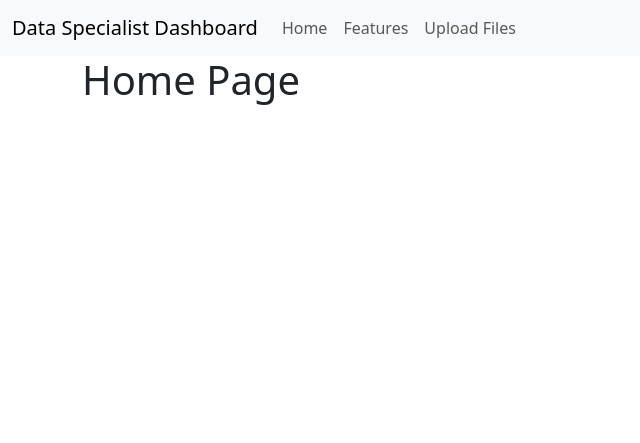
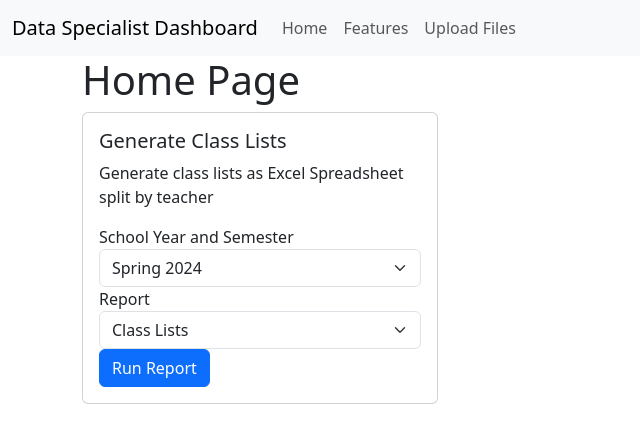
Before and after one commit to dstamp1NYCDOE/data-specialist-flask, a Flask app: page / in a window 1280 px wide. Shown: the top 443 px of the page, without its empty margins (0-640 px from the left). Run offline with Flask 3, Linux system fonts and the light colour scheme; some libraries are stand-ins or nearby versions.

Commit message:
Start setting up forms

```diff
--- a/app.py
+++ b/app.py
@@ -1,6 +1,8 @@
 from flask import Flask, request, redirect, url_for, render_template
-from forms import FileForm
+from forms import FileForm, ReportForm
 from werkzeug.utils import secure_filename
+
+from scripts.programming.class_lists import generate_class_list
 
 import os
 import utils
@@ -14,8 +16,8 @@ files_df = utils.return_dataframe_of_files()
 
 @app.route('/')
 def return_index():
-    print(files_df)
-    return render_template('index.html')
+    form = ReportForm()
+    return render_template('index.html',form=form)
 
 @app.route('/view/<report>')
 def view_most_recent_report(report):
@@ -23,6 +25,16 @@ def view_most_recent_report(report):
     report_df = utils.return_file_as_df(report_path)
     report_html = report_df.to_html(classes=["table", "table-sm"])
     return render_template("viewReport.html", report_html=report_html)
+
+@app.route('/run', methods=['POST'])
+def run_script():
+    data = request.form
+    report = request.form['report']
+    reports_map = {"scripts.programming.class_lists": generate_class_list}
+
+    reports_map.get(report)(data)
+
+    return redirect(url_for("return_index"))
 
 @app.route('/upload', methods=['GET', 'POST'])
 def upload_files():
--- a/forms.py
+++ b/forms.py
@@ -5,12 +5,7 @@ from wtforms import DateField, SelectField
 from werkzeug.utils import secure_filename
 
 
-class FileForm(FlaskForm):
-    file = FileField(validators=[FileRequired()])
-    download_date = DateField()
-    year_and_semester = SelectField(
-        "School Year and Semester",
-        choices=[
+school_year_and_semester_choices = [
             ("2023-2", "Spring 2024"),
             ("2023-1", "Fall 2023"),
             ("2022-7", "Summer 2023"),
@@ -19,5 +14,25 @@ class FileForm(FlaskForm):
             ("2021-7", "Summer 2022"),
             ("2021-2", "Spring 2022"),
             ("2021-1", "Fall 2021"),
-        ],
+        ]
+
+reports_choices = [
+    ('scripts.programming.class_lists','Class Lists'),
+]
+
+class FileForm(FlaskForm):
+    file = FileField(validators=[FileRequired()])
+    download_date = DateField()
+    year_and_semester = SelectField(
+        "School Year and Semester",
+        choices=school_year_and_semester_choices,
     )
+
+class ReportForm(FlaskForm):
+    year_and_semester = SelectField(
+        "School Year and Semester", choices=school_year_and_semester_choices,
+    )
+    report = SelectField(
+       "Report" ,
+       choices = reports_choices
+    )
--- a/templates/index.html
+++ b/templates/index.html
@@ -1,8 +1,14 @@
 {% extends "base.html" %}
 
+{% from 'reports_forms/class_lists_form.html' import class_list_form_card %}
 
 {% block content %}
 <div class="container">
 <h1>Home Page</h1>
+
+<div class="row row-cols-1 row-cols-md-3 g-4">
+    {{class_list_form_card(form)}}
+</div>
+
 </div>
 {% endblock %}
--- /dev/null
+++ b/templates/reports_forms/class_lists_form.html
@@ -0,0 +1,26 @@
+{% macro class_list_form_card(form) -%}
+  <div class="col">
+    <div class="card">
+      <div class="card-body">
+        <h5 class="card-title">Generate Class Lists</h5>
+        <p class="card-text">Generate class lists as Excel Spreadsheet split by teacher</p>
+            <form action="{{url_for('run_script')}}" method="post">
+                {{ form.hidden_tag() }}
+                <div class="form-group">
+                    {{ form.year_and_semester.label }}
+                    {{ form.year_and_semester(class_="form-select ") }}
+                </div>
+
+                <div class="form-group">
+                    {{ form.report.label }}
+                    {{ form.report(class_="form-select ") }}
+                </div>
+
+                <div class="col-12">
+                    <button type="submit" class="btn btn-primary">Run Report</button>
+                </div>
+            </form>
+      </div>
+    </div>
+  </div>
+  {%- endmacro %}
--- a/templates/upload.html
+++ b/templates/upload.html
@@ -3,8 +3,6 @@
 
 {% block content %}
 <div class="container">
-
-
 <form action="" method="post" enctype="multipart/form-data">
     {{ form.hidden_tag() }}
     <div class="form-group">
--- a/utils.py
+++ b/utils.py
@@ -6,7 +6,6 @@ def return_dataframe_of_files():
     lst = []
     for filename in glob.glob("data/**/**/*.*"):
         file = filename.split("/")[3]
-        print(file)
         year_and_semester, download_date, report = file.split('_')
         school_year, semester = year_and_semester.split('-')
         report = report.split('.')[0].replace('-','_')
```
Also changed, not shown: scripts/programming/class_lists.py (added, +26 -0 lines).
